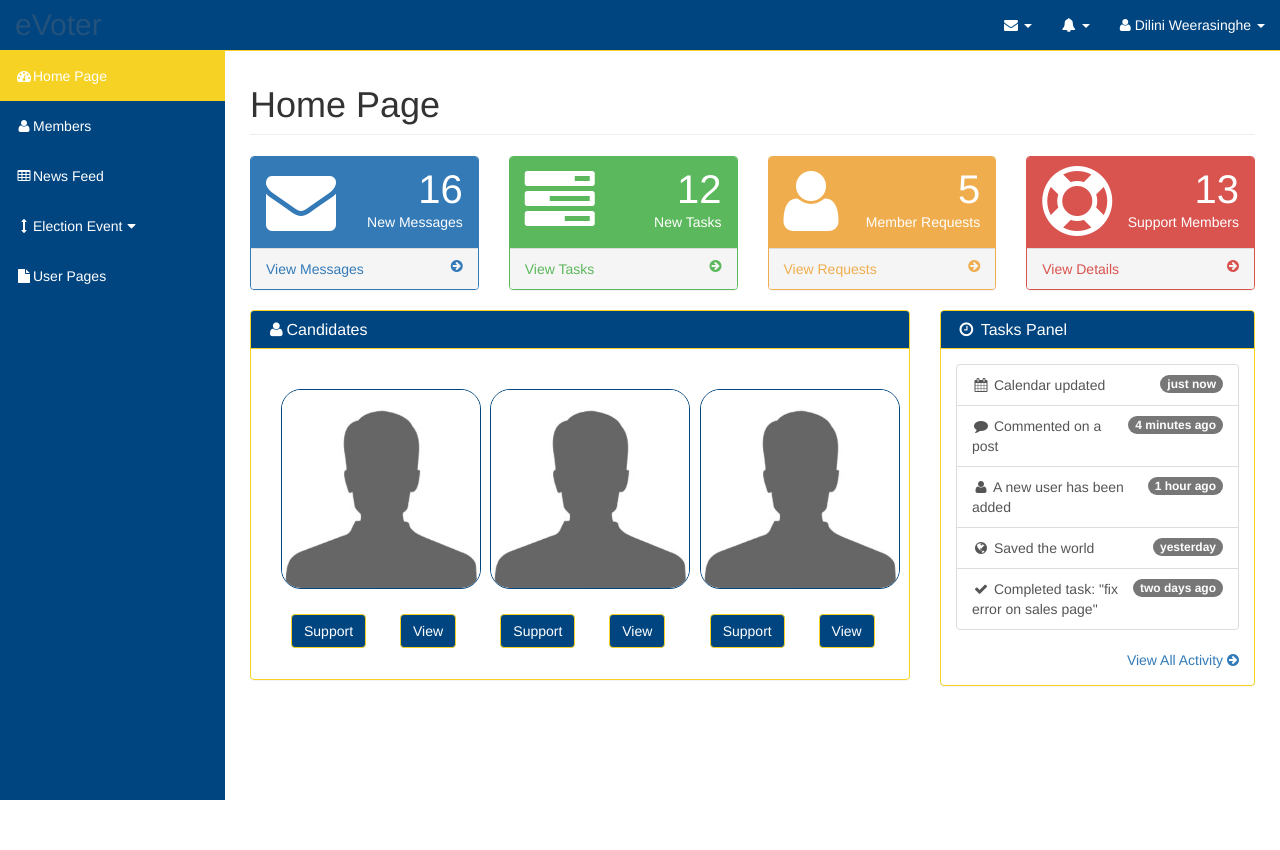
After one commit to TharinduPiyumantha/eVoter, a PHP site: page /evoter/view/home.php in a window 1280 px wide. The commit adds this page. Run offline with PHP 8.4, Linux system fonts and the light colour scheme; grey boxes labelled with a size stand in for pictures from a placeholder-image service; some libraries are stand-ins or nearby versions.

Commit message:
add Home page

```diff
--- a/app/controller/member_signup.php
+++ b/app/controller/member_signup.php
@@ -12,7 +12,8 @@ require_once '../model/dbConfig.php';
 if($_POST){
 
     $img = "#";
-    $status = "1";
+    $status = "0";
+    //$secure_Quiz = 0;
     $fname		= filter_var($_POST["fname"], FILTER_SANITIZE_STRING);
     $mid		= filter_var($_POST["mid"], FILTER_SANITIZE_STRING);
     $nic	= filter_var($_POST["nic"], FILTER_SANITIZE_STRING);
--- a/app/templates/header.php
+++ b/app/templates/header.php
@@ -42,3 +42,4 @@
     <!-- Bootstrap Core JavaScript -->
     <script src="<?php echo SCRIPT_ROOT ?>/public/js/bootstrap.min.js"></script>
     <script src="<?php echo SCRIPT_ROOT ?>/public/js/bootstrap.js"></script>
+    <script src="<?php echo SCRIPT_ROOT ?>/public/js/custom.js"></script>
--- /dev/null
+++ b/app/view/home.php
@@ -0,0 +1,216 @@
+<?php
+/**
+ * Created by PhpStorm.
+ * User: Dili
+ * Date: 16/06/2016
+ * Time: 11:52
+ */
+ include "../templates/header.php";?>
+
+<body>
+
+<div id="wrapper">
+
+    <nav class="navbar navbar-inverse navbar-fixed-top color-change" role="navigation" >
+        <?php include "../templates/topmenu.php";
+        include "../templates/sidemenu.php";
+        ?>
+    </nav>
+
+    <div id="page-wrapper">
+
+        <div class="container-fluid">
+
+            <!-- Page Heading -->
+            <div class="row">
+                <div class="col-lg-12">
+                    <h1 class="page-header"> Home Page </h1>
+                </div>
+            </div>
+
+            <!-- /.row -->
+            <div class="row">
+                <div class="col-lg-12">
+                </div>
+            </div>
+            <!-- /.row -->
+
+            <div class="row">
+                <div class="col-lg-3 col-md-6">
+                    <div class="panel panel-primary">
+                        <div class="panel-heading">
+                            <div class="row">
+                                <div class="col-xs-3">
+                                    <i class="fa fa-envelope fa-5x"></i>
+                                </div>
+                                <div class="col-xs-9 text-right">
+                                    <div class="huge">16</div>
+                                    <div>New Messages</div>
+                                </div>
+                            </div>
+                        </div>
+                        <a href="#">
+                            <div class="panel-footer">
+                                <span class="pull-left">View Messages</span>
+                                <span class="pull-right"><i class="fa fa-arrow-circle-right"></i></span>
+                                <div class="clearfix"></div>
+                            </div>
+                        </a>
+                    </div>
+                </div>
+                <div class="col-lg-3 col-md-6">
+                    <div class="panel panel-green">
+                        <div class="panel-heading">
+                            <div class="row">
+                                <div class="col-xs-3">
+                                    <i class="fa fa-tasks fa-5x"></i>
+                                </div>
+                                <div class="col-xs-9 text-right">
+                                    <div class="huge">12</div>
+                                    <div>New Tasks</div>
+                                </div>
+                            </div>
+                        </div>
+                        <a href="#">
+                            <div class="panel-footer">
+                                <span class="pull-left">View Tasks</span>
+                                <span class="pull-right"><i class="fa fa-arrow-circle-right"></i></span>
+                                <div class="clearfix"></div>
+                            </div>
+                        </a>
+                    </div>
+                </div>
+                <div class="col-lg-3 col-md-6">
+                    <div class="panel panel-yellow">
+                        <div class="panel-heading">
+                            <div class="row">
+                                <div class="col-xs-3">
+                                    <i class="fa fa-user fa-5x"></i>
+                                </div>
+                                <div class="col-xs-9 text-right">
+                                    <div class="huge">5</div>
+                                    <div>Member Requests</div>
+                                </div>
+                            </div>
+                        </div>
+                        <a href="#">
+                            <div class="panel-footer">
+                                <span class="pull-left">View Requests</span>
+                                <span class="pull-right"><i class="fa fa-arrow-circle-right"></i></span>
+                                <div class="clearfix"></div>
+                            </div>
+                        </a>
+                    </div>
+                </div>
+                <div class="col-lg-3 col-md-6">
+                    <div class="panel panel-red">
+                        <div class="panel-heading">
+                            <div class="row">
+                                <div class="col-xs-3">
+                                    <i class="fa fa-support fa-5x"></i>
+                                </div>
+                                <div class="col-xs-9 text-right">
+                                    <div class="huge">13</div>
+                                    <div>Support Members</div>
+                                </div>
+                            </div>
+                        </div>
+                        <a href="#">
+                            <div class="panel-footer">
+                                <span class="pull-left">View Details</span>
+                                <span class="pull-right"><i class="fa fa-arrow-circle-right"></i></span>
+                                <div class="clearfix"></div>
+                            </div>
+                        </a>
+                    </div>
+                </div>
+            </div>
+            <!-- /.row -->
+
+            <div class="row">
+                <div class="col-lg-8">
+                    <div class="panel panel-default">
+                        <div class="panel-heading">
+                            <h3 class="panel-title"><i class="fa fa-user fa-fw"></i>Candidates</h3>
+                        </div>
+                        <div class="panel-body">
+                            <div class="col-lg-4">
+                                <div class="candi_wrapper">
+                                    <img class="candidate" src="<?php echo SCRIPT_ROOT ?>/public/images/user-images/user1.jpg" alt="">
+                                    <div class="button">
+                                        <a href="#" class="btn btn-default btn-align">Support</a>
+                                        <a href="#" class="btn btn-default btn-align">View</a>
+                                    </div>
+                                </div>
+                            </div>
+                            <div class="col-lg-4">
+                                <div class="candi_wrapper">
+                                    <img class="candidate" src="<?php echo SCRIPT_ROOT ?>/public/images/user-images/user1.jpg" alt="">
+                                    <div class="button">
+                                        <a href="#" class="btn btn-default btn-align">Support</a>
+                                        <a href="#" class="btn btn-default btn-align">View</a>
+                                    </div>
+                                </div>
+                            </div>
+                            <div class="col-lg-4">
+                                <div class="candi_wrapper">
+                                    <img class="candidate" src="<?php echo SCRIPT_ROOT ?>/public/images/user-images/user1.jpg" alt="">
+                                    <div class="button">
+                                        <a href="#" class="btn btn-default btn-align">Support</a>
+                                        <a href="#" class="btn btn-default btn-align">View</a>
+                                    </div>
+                                </div>
+                            </div>
+                        </div>
+                    </div>
+                </div>
+
+                <div class="col-lg-4">
+                    <div class="panel panel-default">
+                        <div class="panel-heading">
+                            <h3 class="panel-title"><i class="fa fa-clock-o fa-fw"></i> Tasks Panel</h3>
+                        </div>
+                        <div class="panel-body">
+                            <div class="list-group">
+                                <a href="#" class="list-group-item">
+                                    <span class="badge">just now</span>
+                                    <i class="fa fa-fw fa-calendar"></i> Calendar updated
+                                </a>
+                                <a href="#" class="list-group-item">
+                                    <span class="badge">4 minutes ago</span>
+                                    <i class="fa fa-fw fa-comment"></i> Commented on a post
+                                </a>
+                                <a href="#" class="list-group-item">
+                                    <span class="badge">1 hour ago</span>
+                                    <i class="fa fa-fw fa-user"></i> A new user has been added
+                                </a>
+                                <a href="#" class="list-group-item">
+                                    <span class="badge">yesterday</span>
+                                    <i class="fa fa-fw fa-globe"></i> Saved the world
+                                </a>
+                                <a href="#" class="list-group-item">
+                                    <span class="badge">two days ago</span>
+                                    <i class="fa fa-fw fa-check"></i> Completed task: "fix error on sales page"
+                                </a>
+                            </div>
+                            <div class="text-right">
+                                <a href="#">View All Activity <i class="fa fa-arrow-circle-right"></i></a>
+                            </div>
+                        </div>
+                    </div>
+                </div>
+            </div>
+            <!-- /.row -->
+
+        </div>
+        <!-- /.container-fluid -->
+
+    </div>
+    <!-- /#page-wrapper -->
+
+</div>
+<!-- /#wrapper -->
+
+</body>
+
+</html>
--- a/app/view/signup.php
+++ b/app/view/signup.php
@@ -5,7 +5,7 @@
 
 <body style="background-color:#ffffff;margin-top: -0px;">
 <div class="col-lg-12"">
-        <div class="col-lg-6" style="border-color: #f6d224;height:100%;">
+        <div class="col-lg-6 " style="border-color: #f6d224;height:100%;">
         </div>
 
     <div class="col-lg-6 fill-height" style="background-color:#004580;border-color: #f6d224;height:100%;">
@@ -19,10 +19,10 @@
         style="color:#000000;">
             <h3>Thank You....!</h3>
              <p style="color:#f6d224;">You have registered successfully. Please wait for the administration confirmation. You will get a mail with login details.
-            <a href="index.php" style="color:#ffffff;">CLICK here</a> to log</p>
+            <a href="home.php" style="color:#ffffff;">CLICK here</a> to log</p>
 </div>
 
-        <div id="signup-form">
+        <div id="signup-form" class="fill-height">
             <form class="form-horizontal" id="signupform" name="signupform" action="" role="form" method="post" style="margin-top: 30px;margin-right: 40px;">
                 <div class="form-group" >
                     <label class="col-sm-4 control-label" style="color: #ffffff;">Full Name :</label>
--- a/public/css/sb-admin.css
+++ b/public/css/sb-admin.css
@@ -8,7 +8,7 @@
 
 body {
     margin-top: 100px;
-    background-color: #222;
+    background-color: #ffffff;
 }
 
 @media(min-width:768px) {
@@ -23,6 +23,7 @@ body {
 
 #page-wrapper {
     width: 100%;
+    min-height: 100%;
     padding: 0;
     background-color: #fff;
 }
--- /dev/null
+++ b/public/js/custom.js
@@ -0,0 +1,27 @@
+
+
+/*--------- Side Menu ---------*/
+
+/*Window height*/
+$(function(){
+    $(window).load(function(){ // On load
+        var winheight = $(window).height();
+        var wfinal = winheight - 51;
+        $('#sidemenu').css({'height':(wfinal)+'px'});
+    });
+    $(window).resize(function(){ // On resize
+        var winheight = $(window).height();
+        var wfinal = winheight - 51;
+        $('#sidemenu').css({'height':(wfinal)+'px'});
+        if($(window).width <=768){
+            $(".right-side").toggleClass("strech");
+        }
+    });
+});
+
+/*End Window height*/
+
+/*--------- End Side Menu ---------*/
+/**
+ * Created by Dili on 16/06/2016.
+ */
```
Also changed, not shown: app/controller/userRequest.php (added, +9 -0 lines).
